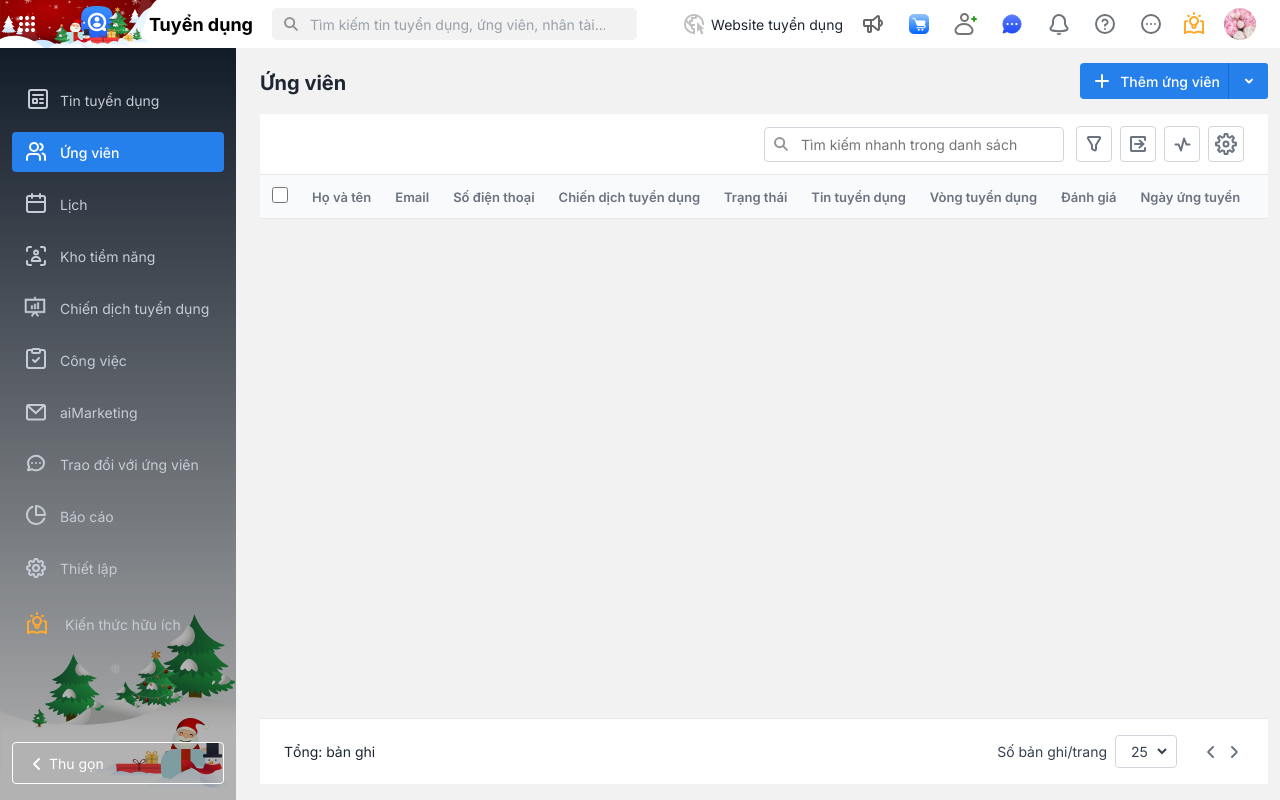
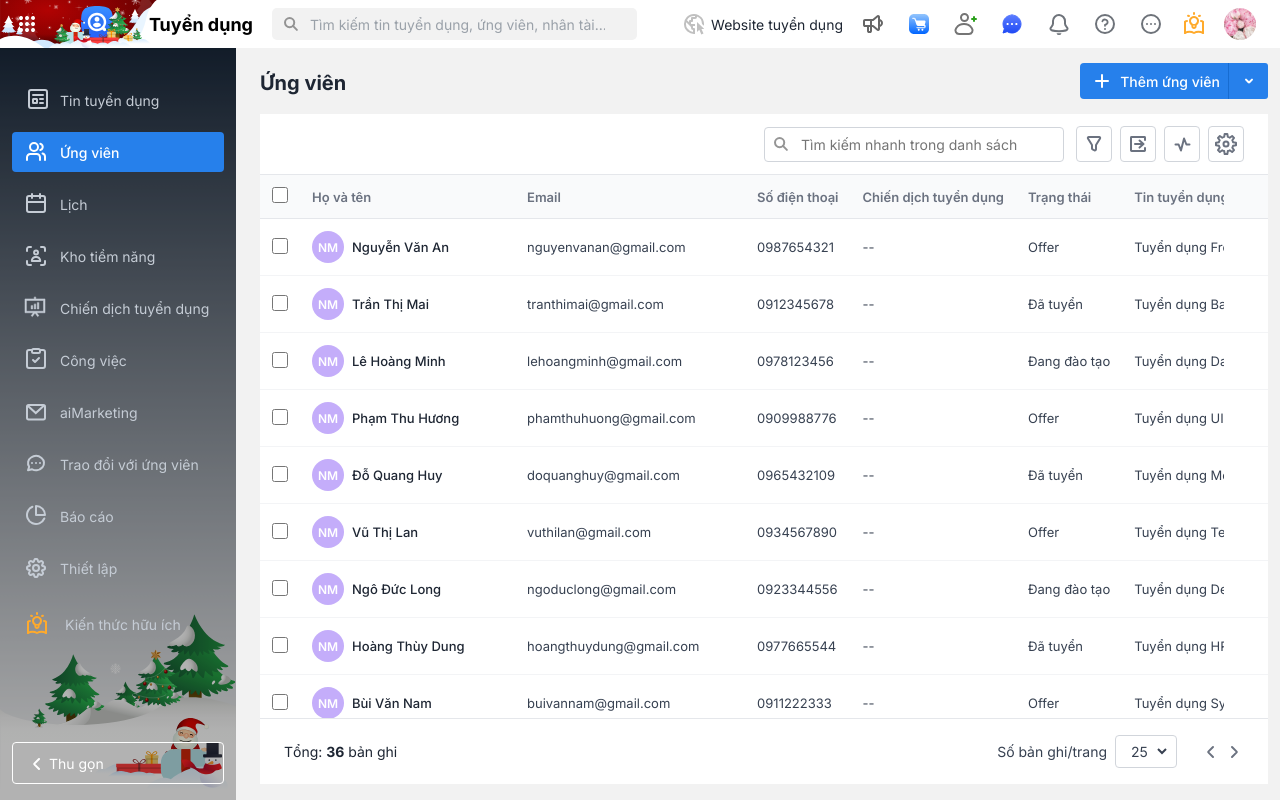
Before and after one commit to 22026526-san/vueJS-basic, a Vue app: page / in a window 1280 px wide. Built offline with nearby package versions, Linux system fonts and the light colour scheme.

Commit message:
feat: add candidate store

```diff
--- a/src/assets/stylesheets/icon.css
+++ b/src/assets/stylesheets/icon.css
@@ -258,7 +258,7 @@
     width: 20px;
     height: 20px;
     min-width: 20px;
-    mask-image: url(../../asset/icons/ICON.svg);
+    mask-image: url(../../assets/icons/ICON.svg);
     mask-repeat: no-repeat;
     mask-position: -180px -656px;
     background-color: #6b7280;
--- a/src/main.js
+++ b/src/main.js
@@ -2,9 +2,11 @@ import { createApp } from 'vue'
 import App from './App.vue'
 import './assets/stylesheets/main.css'
 import router from './router'
+import { createPinia } from 'pinia'
 
 const app = createApp(App);
+const pinia = createPinia()
 
 app.use(router);
-
+app.use(pinia);
 app.mount('#app');
--- /dev/null
+++ b/src/stores/candidate-store/CandidateStore.js
@@ -0,0 +1,45 @@
+import { defineStore } from 'pinia'
+import candidateData from '../../data/candidate-data.js'
+
+export const useCandidateStore = defineStore('candidate', {
+    state: () => ({
+        candidates: JSON.parse(localStorage.getItem('my-candidates')) || candidateData,
+    }),
+
+    getters: {
+        saveToLocalStorage() {
+            localStorage.setItem('my-candidates', JSON.stringify(this.candidates));
+        },
+
+        totalCandidates: (state) => state.candidates.length,
+
+        getCandidateById: (state) => {
+            return (id) => state.candidates.find(c => c.id === id)
+        }
+    },
+
+    actions: {
+        addCandidate(newCandidate) {
+            if (!newCandidate.id) {
+                newCandidate.id = Math.floor(Math.random() * 100000);
+            }
+
+            this.candidates.unshift(newCandidate);
+            this.saveToLocalStorage();
+        },
+
+        updateCandidate(updatedInfo) {
+            const index = this.candidates.findIndex(c => c.id === updatedInfo.id);
+
+            if (index !== -1) {
+                this.candidates[index] = { ...this.candidates[index], ...updatedInfo };
+                this.saveToLocalStorage();
+            }
+        },
+
+        deleteCandidate(id) {
+            this.candidates = this.candidates.filter(c => c.id !== id);
+            this.saveToLocalStorage();
+        }
+    }
+})
--- a/src/views/CandidateTable.vue
+++ b/src/views/CandidateTable.vue
@@ -1,5 +1,16 @@
 <script setup>
-// Logic Javascript sẽ viết ở đây
+import { useCandidateStore } from '../stores/candidate-store/CandidateStore.js';
+import { storeToRefs } from 'pinia';
+
+const store = useCandidateStore();
+
+const { candidates, totalCandidates } = storeToRefs(store);
+
+const { deleteCandidate } = store;
+
+function checkNull(value) {
+  return value === null || value === undefined || value === '' ? '--' : value;
+}
 </script>
 
 <template>
@@ -61,11 +72,55 @@
             <th></th>
           </tr>
         </thead>
-        <tbody></tbody>
+        <tbody>
+          <tr v-for="candidate in candidates" :key="candidate.id">
+            <td><input type="checkbox" value="${candidate.id}"></td>
+            <td>
+                <div class="name-cell">
+                    <div class="avatar" style="background: #8a5cf680">NM</div>
+                    <div class="name-info">
+                        <span class="name-main">{{checkNull(candidate.fullName)}}</span>
+                    </div>
+                </div>
+            </td>
+            <td>{{checkNull(candidate.email)}}</td>
+            <td>{{checkNull(candidate.phone)}}</td>
+            <td>{{checkNull(candidate.recruitmentCampaign)}}</td>
+            <td><span>{{checkNull(candidate.recruitmentStatus)}}</span></td>
+            <td>{{checkNull(candidate.jobPost)}}</td>
+            <td>{{checkNull(candidate.recruitmentRound)}}</td>
+            <td>
+                <div class="stars">
+                    <span
+                        v-for="i in 5"
+                        :key="i"
+                        :style="{
+                            color: i <= (candidate.evaluation || 0) ? '#ffc107' : '#e5e7eb',
+                            fontSize: '18px',
+                            marginRight: '2px'
+                        }"
+                    >
+                        ★
+                    </span>
+                </div>
+            </td>
+            <td>{{checkNull(candidate.recruitmentDate)}}</td>
+            <td>{{checkNull(candidate.candidateSource)}}</td>
+            <td>{{checkNull(candidate.educationLevel)}}</td>
+            <td>{{checkNull(candidate.recentWorkplace)}}</td>
+            <td>{{checkNull(candidate.area)}}</td>
+            <td>{{checkNull(candidate.dateOfBirth)}}</td>
+            <td>{{checkNull(candidate.address)}}</td>
+            <td>{{checkNull(candidate.gender)}}</td>
+            <td>
+                <div class="icon-update-user" data-id="${candidate.id}"></div>
+            </td>
+          </tr>
+        </tbody>
       </table>
     </div>
     <div class="table-footer">
-      <div class="footer-left">Tổng: <strong></strong> bản ghi</div>
+      <div class="footer-left">Tổng: <strong>{{ totalCandidates }}</strong> bản ghi</div>
       <div class="footer-right">
         <div class="page-size">
           <span>Số bản ghi/trang</span>
```
